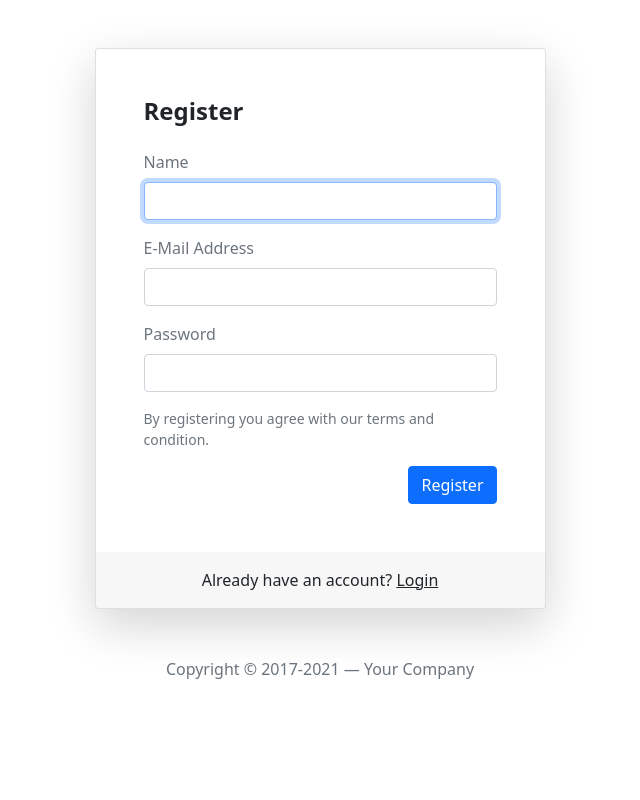
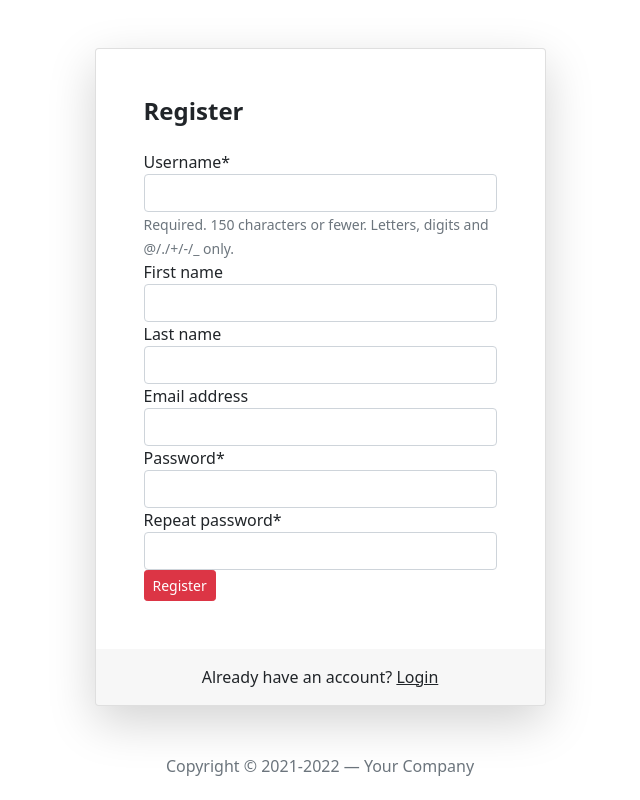
Before and after one commit to abdulhaq-007/Django-Blog, a Django app: page /accounts/register/ in a window 1280 px wide. Shown: the whole page, without its empty margins (320-960 px from the left). Run offline with Django 3.2, Linux system fonts and the light colour scheme; some libraries are stand-ins or nearby versions.

Commit message:
changing

```diff
--- a/accounts/views.py
+++ b/accounts/views.py
@@ -12,14 +12,14 @@ def register(request):
             user = form.save(commit=False)
             user.set_password(form.cleaned_data['password'])
             user.save()
-            return render(request, "index.html")
+            return render(request, "home.html")
     else:
         form = UserRegisterForm()
     return render(request, "account/register.html", {"form":form})
 
 class LoginView(LoginView):
     template_name = 'account/login.html'
-    success_url = '/'
+    success_url = 'home.html'
 
 class LogoutView(LogoutView):
     template_name = 'account/logout.html'
--- a/blog/settings.py
+++ b/blog/settings.py
@@ -39,8 +39,9 @@ INSTALLED_APPS = [
     'django.contrib.staticfiles',
     'main',
     'accounts',
+    "crispy_forms",
 ]
-
+CRISPY_TEMPLATE_PACK = "bootstrap4"
 MIDDLEWARE = [
     'django.middleware.security.SecurityMiddleware',
     'django.contrib.sessions.middleware.SessionMiddleware',
--- a/templates/account/register.html
+++ b/templates/account/register.html
@@ -1,4 +1,5 @@
 {% extends 'base.html' %}
+{% load crispy_forms_tags %}
 {% block title %}Bosh Sahifa{% endblock title %}
 {% block content %}
 	<section class="h-100">
@@ -8,50 +9,20 @@
 					<div class="card shadow-lg">
 						<div class="card-body p-5">
 							<h1 class="fs-4 card-title fw-bold mb-4">Register</h1>
-							<form method="POST" class="needs-validation" novalidate="" autocomplete="off">
-								<div class="mb-3">
-									<label class="mb-2 text-muted" for="name">Name</label>
-									<input id="name" type="text" class="form-control" name="name" value="" required autofocus>
-									<div class="invalid-feedback">
-										Name is required
-									</div>
-								</div>
-
-								<div class="mb-3">
-									<label class="mb-2 text-muted" for="email">E-Mail Address</label>
-									<input id="email" type="email" class="form-control" name="email" value="" required>
-									<div class="invalid-feedback">
-										Email is invalid
-									</div>
-								</div>
-
-								<div class="mb-3">
-									<label class="mb-2 text-muted" for="password">Password</label>
-									<input id="password" type="password" class="form-control" name="password" required>
-								    <div class="invalid-feedback">
-								    	Password is required
-							    	</div>
-								</div>
-
-								<p class="form-text text-muted mb-3">
-									By registering you agree with our terms and condition.
-								</p>
-
-								<div class="align-items-center d-flex">
-									<button type="submit" class="btn btn-primary ms-auto">
-										Register
-									</button>
-								</div>
+							<form action="" method="post">
+								{% csrf_token %}
+								{{ form|crispy }}
+								<input type="submit" class="btn btn-sm btn-danger" value="Register">
 							</form>
 						</div>
 						<div class="card-footer py-3 border-0">
 							<div class="text-center">
-								Already have an account? <a href="index.html" class="text-dark">Login</a>
+								Already have an account? <a href="{% url 'accounts:login' %}" class="text-dark">Login</a>
 							</div>
 						</div>
 					</div>
 					<div class="text-center mt-5 text-muted">
-						Copyright &copy; 2017-2021 &mdash; Your Company
+						Copyright &copy; 2021-2022 &mdash; Your Company
 					</div>
 				</div>
 			</div>
--- a/templates/home.html
+++ b/templates/home.html
@@ -15,9 +15,6 @@
         <li><a href="#three" class="link link-theme link-arrow">ABOUT US</a></li>
         <li><a href="#four" class="link link-theme link-arrow">CONTACT</a></li>
         <li><a href="#four" class="link link-theme link-arrow">BLOG</a></li>
-        <li><button class="button">Log In <a href="" class="link link-theme link-arrow"></button></a></li>
-        <li><button class="button">Log In <a href="" class="link link-theme link-arrow"></button></a></li>
-
       </ul>
     </header>
 
```
Also changed, not shown: templates/account/login.html (+5 -31 lines), db.sqlite3.
